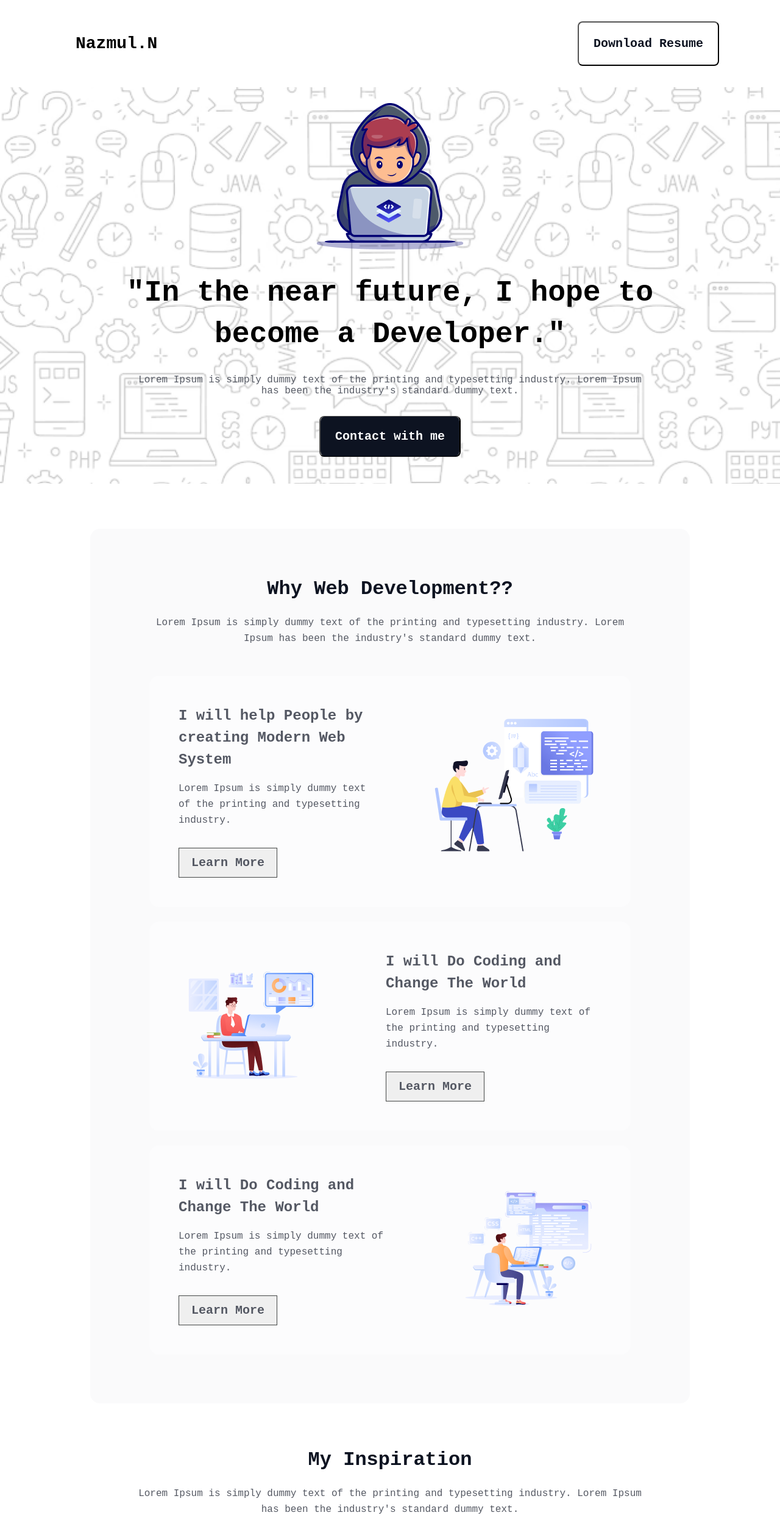
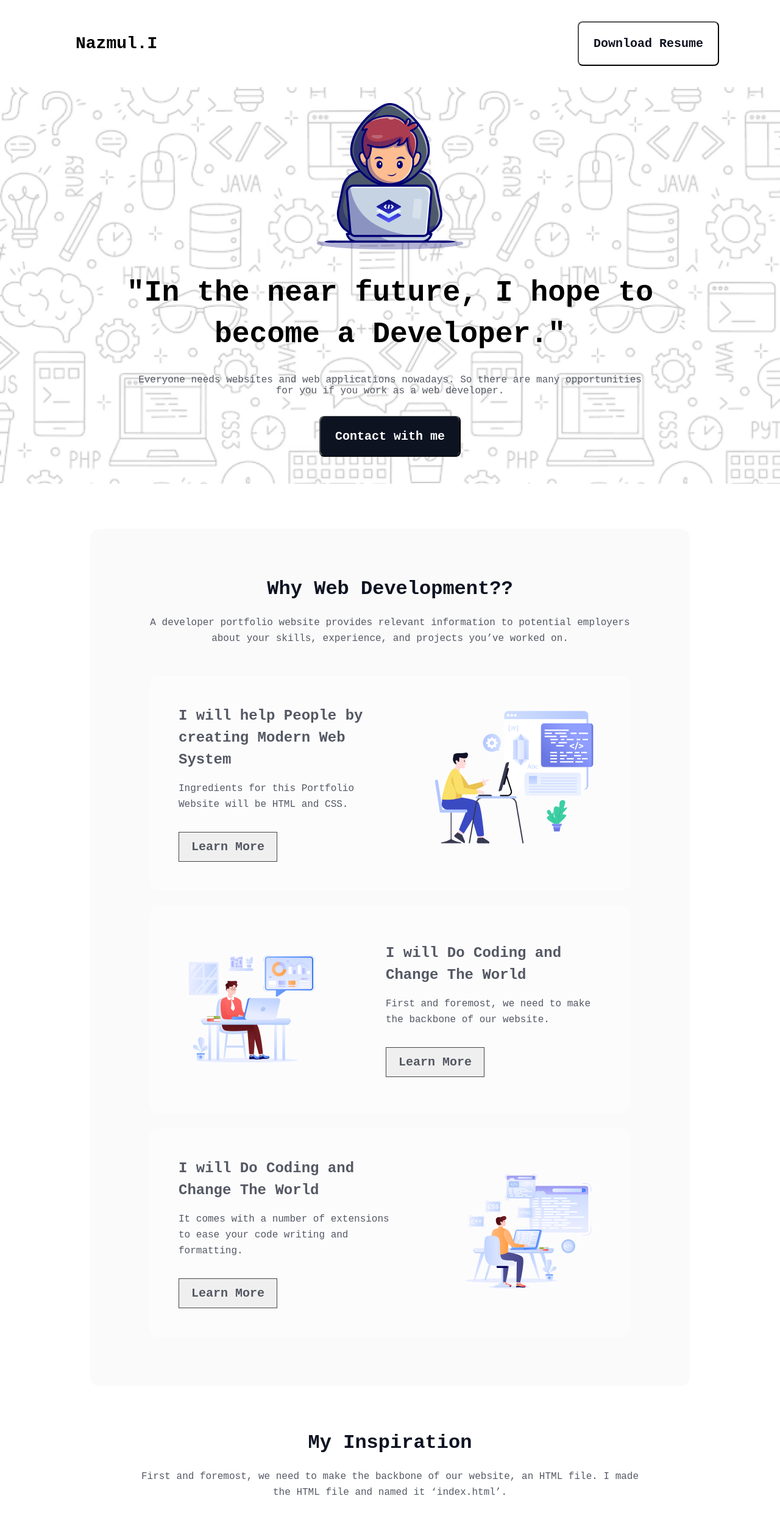
Before and after one commit to M-Nazmul/B10A1, a plain HTML site: page index.html in a window 1280 px wide. Shown: the top 2507 px of the page at 61% size. Drawn offline with Linux system fonts and the light colour scheme; a web font is replaced by a local one.

Commit message:
text updated

```diff
--- a/index.html
+++ b/index.html
@@ -9,7 +9,7 @@
 <body>
     <!-- Nav section -->
     <nav>
-        <button class="nav-logo">Nazmul.N</button>
+        <button class="nav-logo">Nazmul.I</button>
         <button class="resume-btn">Download Resume</button>
     </nav>
     <!-- Header section -->
@@ -20,7 +20,7 @@
             </figure>
             <h2>"In the near future, I hope to become a Developer."</h2>
             <p>
-                Lorem Ipsum is simply dummy text of the printing and typesetting industry. Lorem Ipsum has been the industry's standard dummy text.
+                Everyone needs websites and web applications nowadays. So there are many opportunities for you if you work as a web developer.
             </p>
             <button class="contact-btn"><a id="btn-link" href="#footer-section" >Contact with me</a></button>
         </div>
@@ -30,13 +30,13 @@
         <section class="web-dev-container">
             <h2>Why Web Development??</h2>
             <p>
-                Lorem Ipsum is simply dummy text of the printing and typesetting industry. Lorem Ipsum has been the industry's standard dummy text.
+                A developer portfolio website provides relevant information to potential employers about your skills, experience, and projects you’ve worked on.
             </p>
             <div class="web-dev-box">
                 <div>
                     <h2>I will help People by creating Modern Web System</h2>
                     <p>
-                        Lorem Ipsum is simply dummy text of the printing and typesetting industry.
+                        Ingredients for this Portfolio Website will be HTML and CSS.
                     </p>
                     <button>Learn More</button>
                 </div>
@@ -48,7 +48,7 @@
                 <div>
                     <h2>I will Do Coding and Change The World</h2>
                     <p>
-                        Lorem Ipsum is simply dummy text of the printing and typesetting industry.
+                        First and foremost, we need to make the backbone of our website.
                     </p>
                     <button>Learn More</button>
                 </div>
@@ -60,7 +60,7 @@
                 <div>
                     <h2>I will Do Coding and Change The World</h2>
                     <p>
-                        Lorem Ipsum is simply dummy text of the printing and typesetting industry.
+                        It comes with a number of extensions to ease your code writing and formatting.
                     </p>
                     <button>Learn More</button>
                 </div>
@@ -73,8 +73,7 @@
          <section class="inspiration-section">
             <h2>My Inspiration</h2>
             <p>
-                Lorem Ipsum is simply dummy text of the printing and typesetting industry. Lorem Ipsum has been the industry's standard dummy text.
-            </p>
+                First and foremost, we need to make the backbone of our website, an HTML file. I made the HTML file and named it ‘index.html’.</p>
             <div class="video-container">
                 <iframe style="border-radius: 16px;" width="100%" height="556px" src="https://www.youtube.com/embed/DGHn2uOAVCE?si=3Zqz2wNsRIxitSxO" title="YouTube video player" frameborder="0" allow="accelerometer; autoplay; clipboard-write; encrypted-media; gyroscope; picture-in-picture; web-share" referrerpolicy="strict-origin-when-cross-origin" allowfullscreen></iframe>
             </div>
@@ -83,7 +82,7 @@
           <section class="current-target">
             <h2>My Current Target</h2>
             <p>
-                Lorem Ipsum is simply dummy text of the printing and typesetting industry. Lorem Ipsum has been the industry's standard dummy text.
+                Since we’ll be using CSS as well, in the same folder I made a CSS file, named ‘styles.css’.
             </p>
             <div class="target-card-container">
                 <div class="target-card">
@@ -91,7 +90,8 @@
                         <img src="./assets/html.png" alt="">
                     </figure>
                     <h2>HTML</h2>
-                    <p>Lorem Ipsum is simply dummy text of the printing.</p>
+                    <p>I love using the VS Code IDE for building my projects.
+                    </p>
                     <a href="#">Learn More</a>
                 </div>
                 <div class="target-card">
@@ -99,7 +99,8 @@
                         <img src="./assets/css.png" alt="">
                     </figure>
                     <h2>CSS</h2>
-                    <p>Lorem Ipsum is simply dummy text of the printing.</p>
+                    <p>It comes with a number of extensions to ease your code.
+                    </p>
                     <a href="#">Learn More</a>
                 </div>
                 <div class="target-card">
@@ -107,7 +108,7 @@
                         <img src="./assets/js.png" alt="">
                     </figure>
                     <h2>JavaScript</h2>
-                    <p>Lorem Ipsum is simply dummy text of the printing.</p>
+                    <p>It’s not related to this blog but hey, free advice is no harm right?</p>
                     <a href="#">Learn More</a>
                 </div>
             </div>
@@ -116,7 +117,8 @@
            <section class="support-container">
             <div class="support-content">
                 <h2>I need Support</h2>
-                <p>Lorem Ipsum is simply dummy text of the printing and typesetting industry.</p>
+                <p>First and foremost, we need to make the backbone of our website, an HTML file.
+                </p>
                 <div style="display: flex; gap: 24px; align-items: center; justify-content: center;">
                     <input id="input-area" type="text" placeholder="Suggest me any feedback for me">
                     <button type="submit">Submit</button>
```
